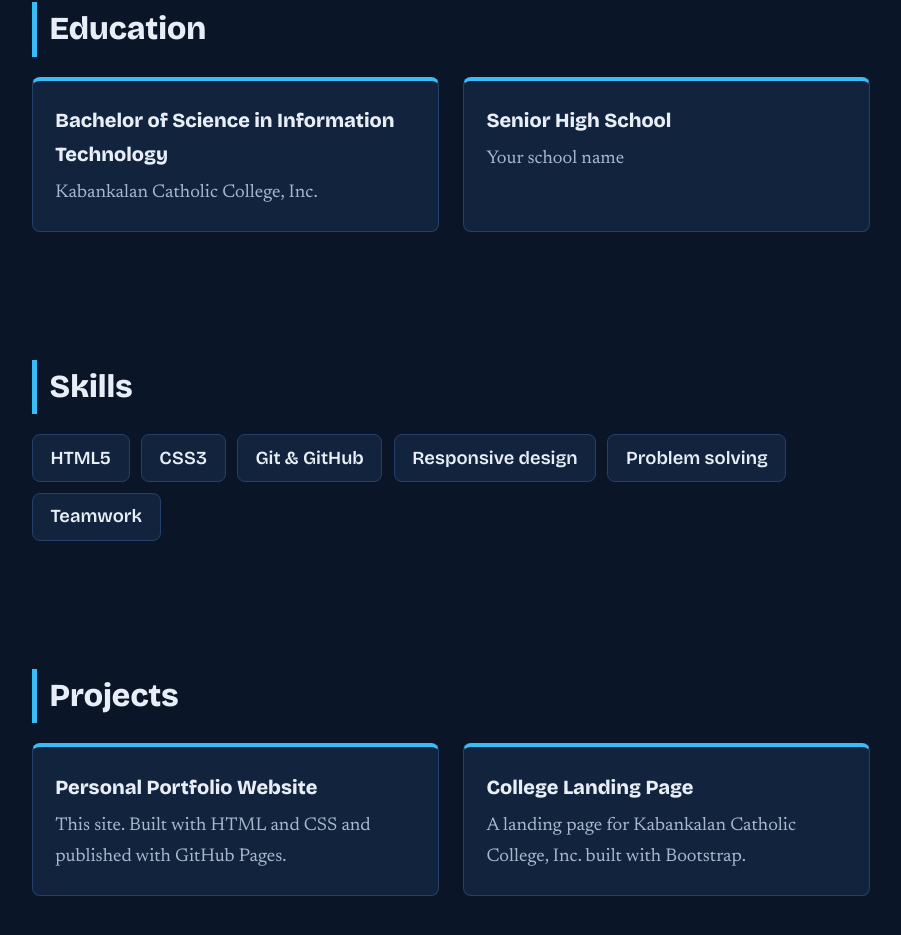
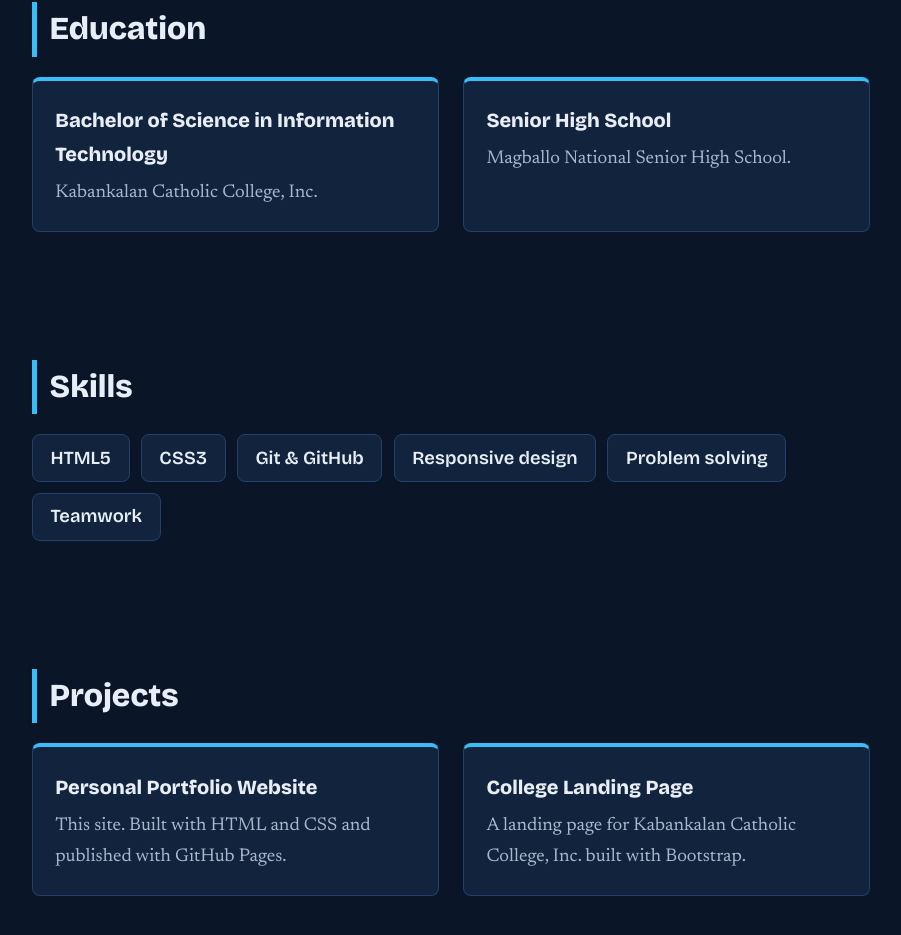
Before and after one commit to cjcansancio029-hub/Cansancio-Project-1, a plain HTML site: page index.html in a window 1280 px wide. Shown: the part 1098-2033 px from the top of the page, without its empty margins (189-1090 px from the left). Drawn offline with nearby package versions, Linux system fonts and the light colour scheme.

Commit message:
update education section

```diff
--- a/index.html
+++ b/index.html
@@ -49,7 +49,7 @@
         </article>
         <article>
           <h3>Senior High School</h3>
-          <p>Your school name</p>
+          <p>Magballo National Senior High School.</p>
         </article>
       </div>
     </section>
```
